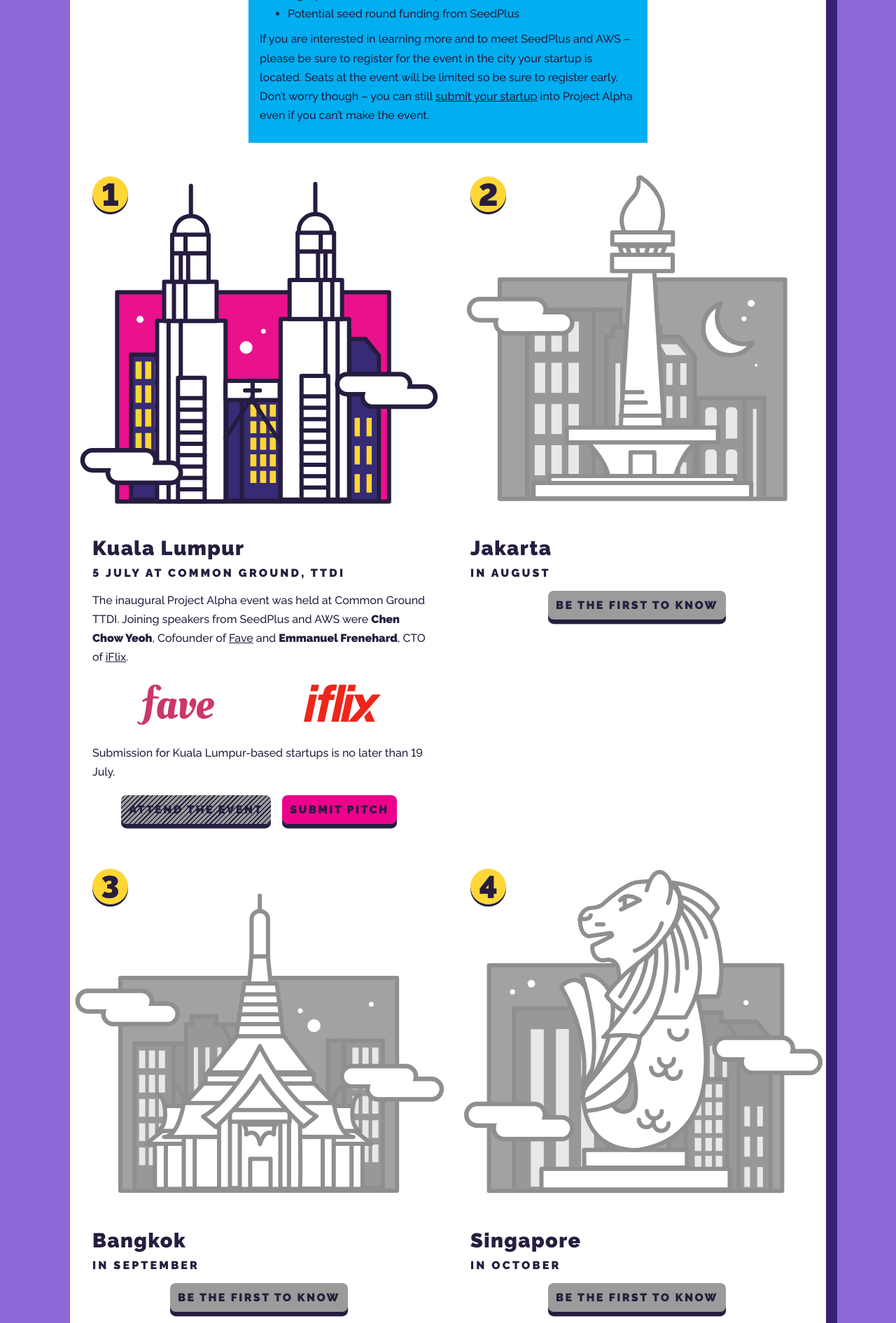
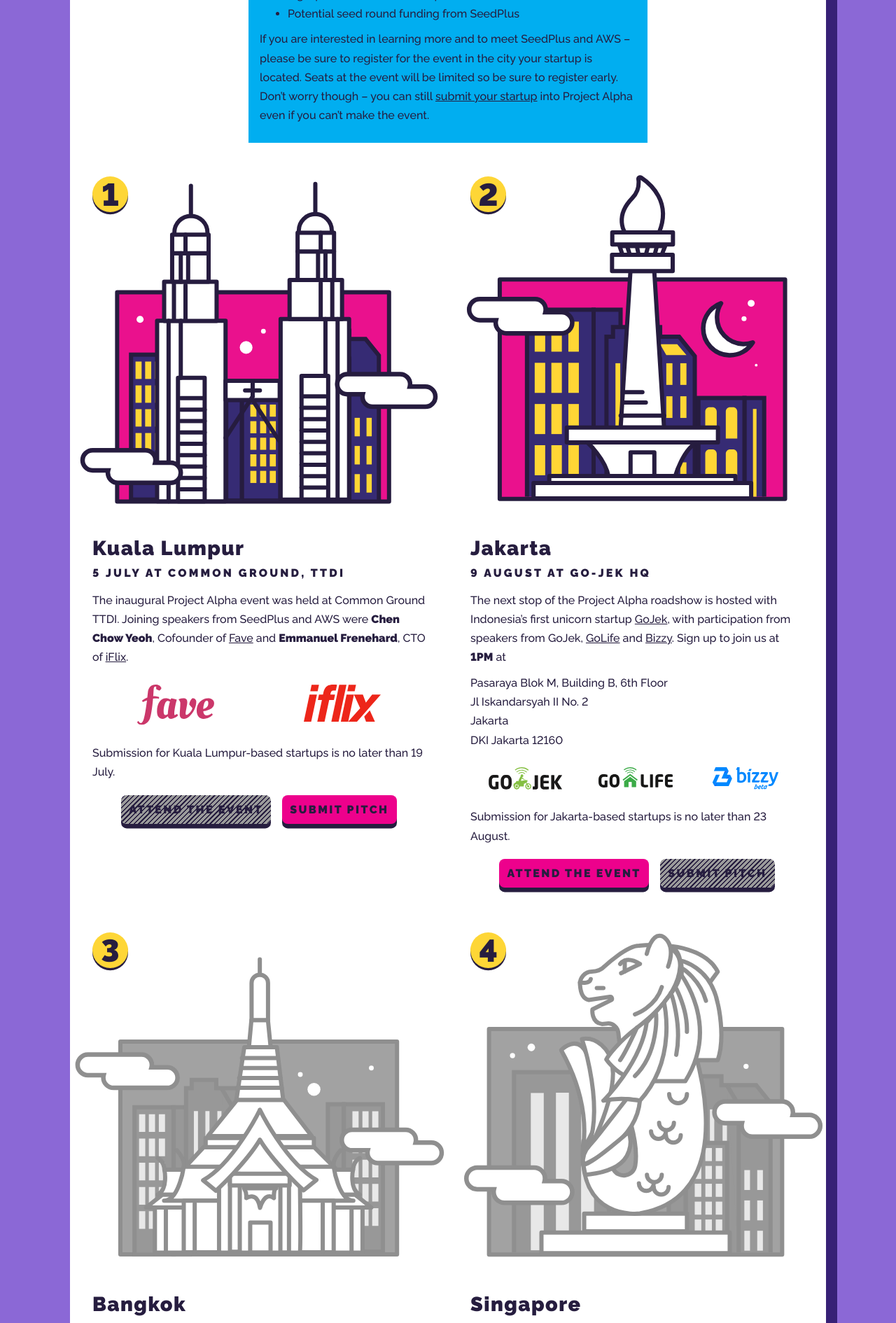
Before and after one commit to seedplus/alpha.seedplus.com, a Jekyll site: the page built from index.html, in a window 1280 px wide. Shown: the part 1351-3241 px from the top of the page at 70% size. Built offline with Jekyll 4.4.1, drawn with Linux system fonts in a browser that asks for light colours.

Commit message:
Details on Jakarta event

```diff
--- a/index.html
+++ b/index.html
@@ -72,7 +72,11 @@
           <a class='button button-secondary' href='/#notify'>Be the first to know</a>
         {% when 'upcoming' %}
           <a class='outbound button button-highlight' href='{{ event.signup_url }}'>Attend the event</a>
-          <a class='outbound button' href='{{ event.submission_url }}'>Submit pitch</a>
+          {% if event.submission_url %}
+            <a class='outbound button' href='{{ event.submission_url }}'>Submit pitch</a>
+          {% else %}
+            <div class='button button-disabled'>Submit pitch</div>
+          {% endif %}
         {% when 'submitting' %}
           <div class='button button-disabled'>Attend the event</div>
           <a class='outbound button button-highlight' href='{{ event.submission_url }}'>Submit pitch</a>
--- a/main.scss
+++ b/main.scss
@@ -165,12 +165,19 @@
     div.hbox {
       align-self: stretch;
     }
-    img {
+    img.two {
       float: left;
       width: calc(50% - 4rem);
       margin: 1rem 2rem;
       width: calc(50% - 10vw);
       margin: 1rem 5vw;
+    }
+    img.three {
+      float: left;
+      width: calc(33% - 4rem);
+      margin: 1rem 2rem;
+      width: calc(33% - 4vw);
+      margin: 1rem 2vw;
     }
   }
 
@@ -326,7 +333,6 @@
     border: 1px solid $key;
     box-shadow: inset 0 1px $gray, 0 $button-z 0 $key;
     border-radius: 0.5rem;
-    //margin-bottom: 1rem - $button-z/2;
     margin-right: 0.5rem;
     padding-left: 0.5rem;
     padding-right: 0.5rem;
@@ -335,8 +341,6 @@
     color: $gray;
     transform: translate(0, $button-z/2);
     box-shadow: 0 $button-z/2 0 $key;
-    //padding-top: 0.7rem + $button-z/2;
-    //padding-bottom: 0.7rem - $button-z/2;
   }
   &:not(:checked) + label:not(:hover)::before {
     color: $white;
@@ -367,10 +371,8 @@
   border-radius: 0.5rem;
 
   margin-bottom: 1rem - $button-z/2;
-  //margin-top: $button-z/2;
   &::placeholder {
     color: $gray;
-    //text-transform: uppercase;
   }
 }
 
```
Also changed, not shown: _events/jakarta.md (+17 -6 lines), _events/kualalumpur.md (+2 -2 lines), assets/wordmark-bizzi.svg (added), assets/wordmark-gojek.svg (added), assets/wordmark-golife.svg (added).
